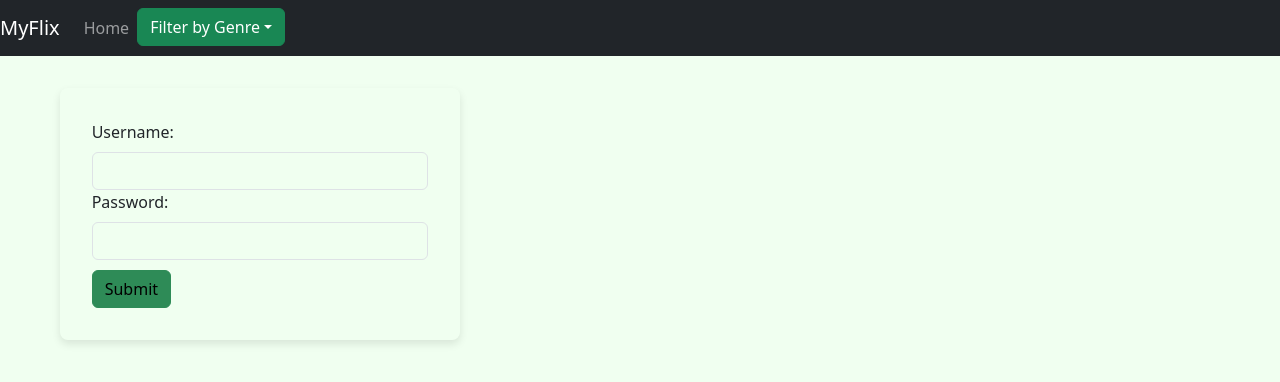
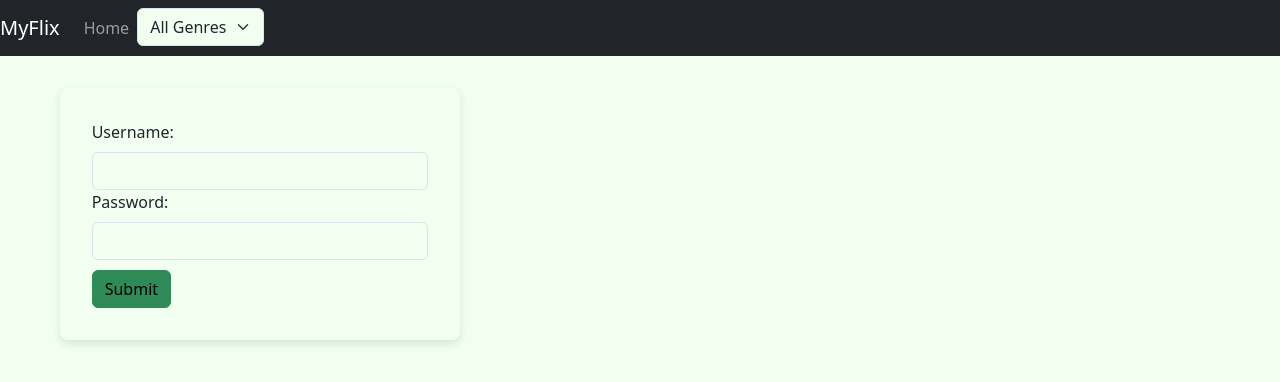
Before and after one commit to hand1ov1eternity/myFlix-client, a React (Vite) app: page /Login in a window 1280 px wide. Shown: the top 382 px of the page. Built offline with nearby package versions, Linux system fonts and the light colour scheme.

Commit message:
update navbar genre search

```diff
--- a/src/components/main-view/main-view.jsx
+++ b/src/components/main-view/main-view.jsx
@@ -12,7 +12,7 @@ export const MainView = () => {
   const [movies, setMovies] = useState([]);
   const [user, setUser] = useState(null);
   const [token, setToken] = useState(null);
-  const [selectedGenre, setSelectedGenre] = useState("");
+  const [selectedGenre, setSelectedGenre] = useState(""); // State to store selected genre
 
   useEffect(() => {
     // Check localStorage for token to persist login state on page reload
@@ -44,7 +44,7 @@ export const MainView = () => {
           description: doc.description,
           genre: doc.genre,
           director: doc.director,
-          imageURL: doc.imageURL
+          imageURL: doc.imageURL,
         }));
         setMovies(movies);
       })
@@ -84,7 +84,6 @@ export const MainView = () => {
                     <div className="form-container">
                       <LoginView
                         onLoggedIn={(user, token) => {
-                  console.log("Logged-in user:", user);
                           setUser(user);
                           setToken(token);
                           localStorage.setItem("token", token); // Store token in localStorage
--- a/src/components/navigation-bar/navigation-bar.jsx
+++ b/src/components/navigation-bar/navigation-bar.jsx
@@ -1,13 +1,13 @@
 import { useState } from "react";
-import { Nav, Navbar, Dropdown } from "react-bootstrap";
+import { Nav, Navbar } from "react-bootstrap";
 import { Link } from "react-router-dom";
 
 export const NavigationBar = ({ user, onLoggedOut, setSelectedGenre }) => {
   const [selectedOption, setSelectedOption] = useState("");
 
-  const handleGenreSelect = (genre) => {
-    setSelectedOption(genre);
-    setSelectedGenre(genre); // Pass the selected genre to the parent (MainView)
+  const handleGenreChange = (event) => {
+    setSelectedOption(event.target.value);
+    setSelectedGenre(event.target.value); // Pass the selected genre to the parent (MainView)
   };
 
   return (
@@ -27,24 +27,22 @@ export const NavigationBar = ({ user, onLoggedOut, setSelectedGenre }) => {
           <Nav.Link onClick={onLoggedOut}>Logout</Nav.Link>
         )}
 
-        {/* Genre Dropdown */}
-        <Dropdown>
-          <Dropdown.Toggle variant="success" id="genre-dropdown">
-            Filter by Genre
-          </Dropdown.Toggle>
-          <Dropdown.Menu>
-            <Dropdown.Item onClick={() => handleGenreSelect("Action")}>
-              Action
-            </Dropdown.Item>
-            <Dropdown.Item onClick={() => handleGenreSelect("Comedy")}>
-              Comedy
-            </Dropdown.Item>
-            <Dropdown.Item onClick={() => handleGenreSelect("Drama")}>
-              Drama
-            </Dropdown.Item>
+        {/* Genre Dropdown using <select> */}
+        <div className="genre-dropdown">
+
+          <select
+            id="genre-select"
+            value={selectedOption}
+            onChange={handleGenreChange}
+            className="form-select"
+          >
+            <option value="">All Genres</option>
+            <option value="Action">Action</option>
+            <option value="Comedy">Comedy</option>
+            <option value="Drama">Drama</option>
             {/* Add more genres as needed */}
-          </Dropdown.Menu>
-        </Dropdown>
+          </select>
+        </div>
       </Nav>
     </Navbar>
   );
```
Also changed, not shown: 2 other files (tests, documents, lock files or other folders). Lines whose indentation alone changed are shown as unchanged.
